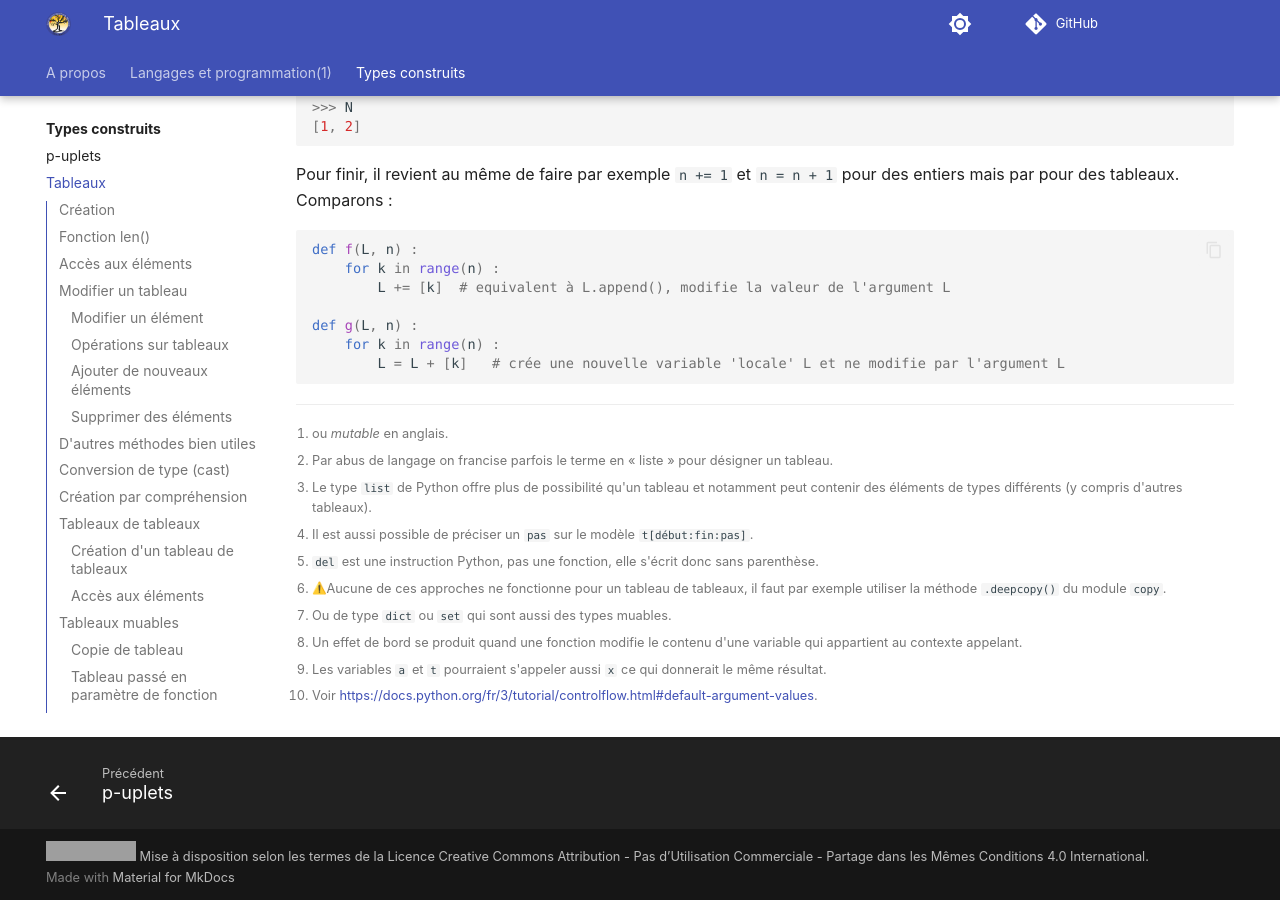
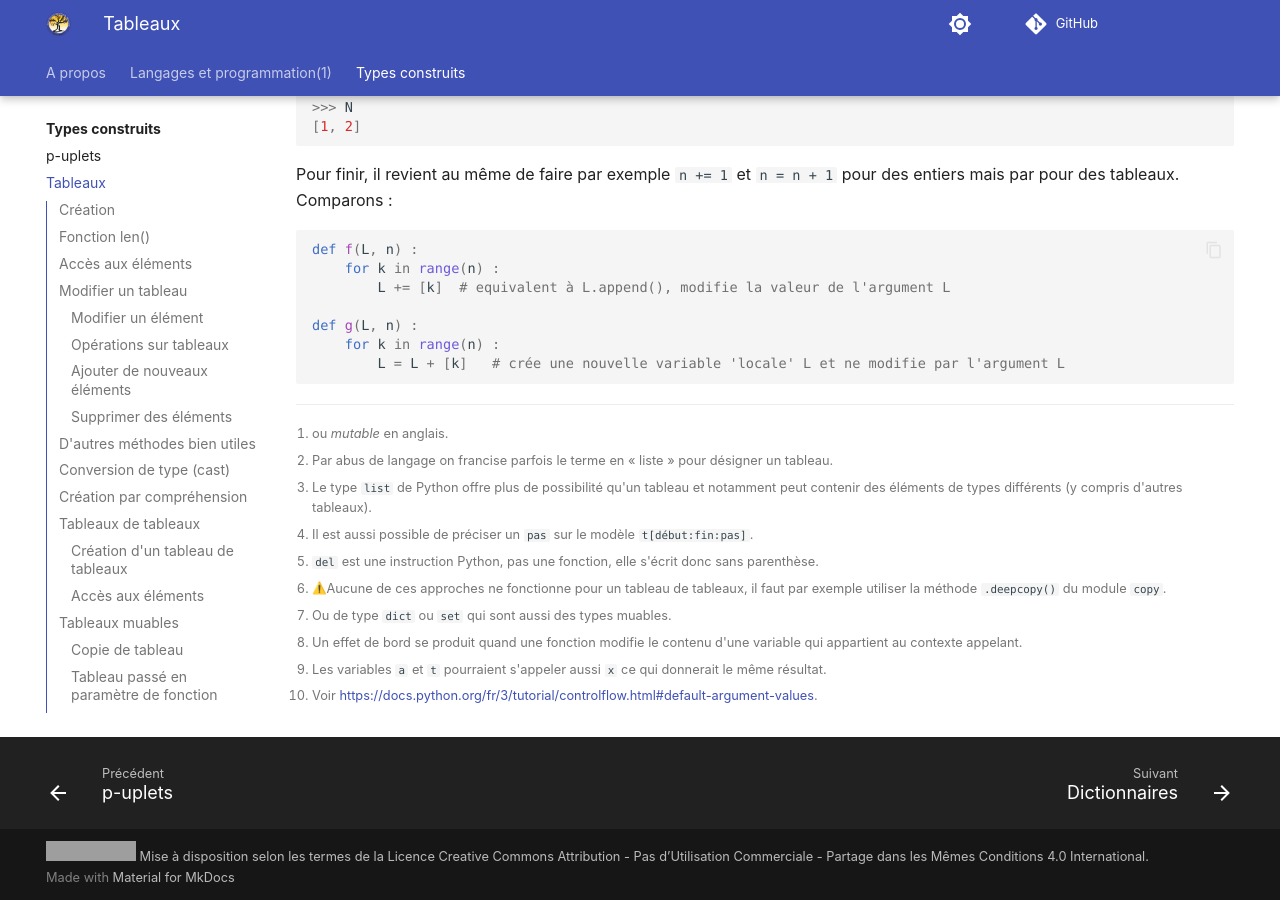
Before and after one commit to eipaca/NSI-1, an MkDocs documentation site: the page built from docs/types-construits/2-tableaux.md, in a window 1280 px wide and 900 px high, scrolled down 13397 px. Built offline with MkDocs 1.6.1 and Material for MkDocs 9.7.7, drawn with Linux system fonts in a browser that asks for light colours; emoji names are drawn with the system emoji font; comment, search, counter and statistics services are not loaded; some of the changed lines change nothing that is shown; grey boxes are pictures that could not be loaded.

Commit message:
Update mkdocs.yml

```diff
--- a/mkdocs.yml
+++ b/mkdocs.yml
@@ -156,6 +156,6 @@ nav:
     - types-construits/index.md
     - p-uplets: types-construits/1-p-uplets.md
     - Tableaux: types-construits/2-tableaux.md
-   # - Dictionnaires: types-construits/3-dictionnaires.md
+    - Dictionnaires: types-construits/3-dictionnaires.md
    # - Comparaisons: types-construits/4-comparaisons.md
    # - Chaînes de caractères: types-construits/5-chaines-de-caracteres.md
```
